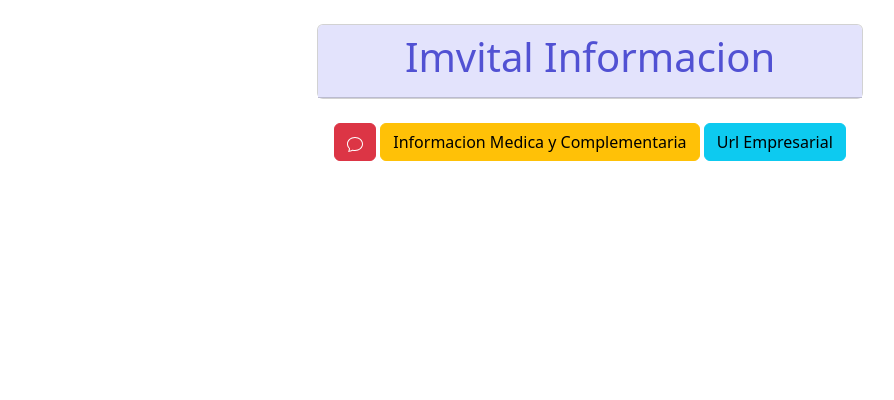
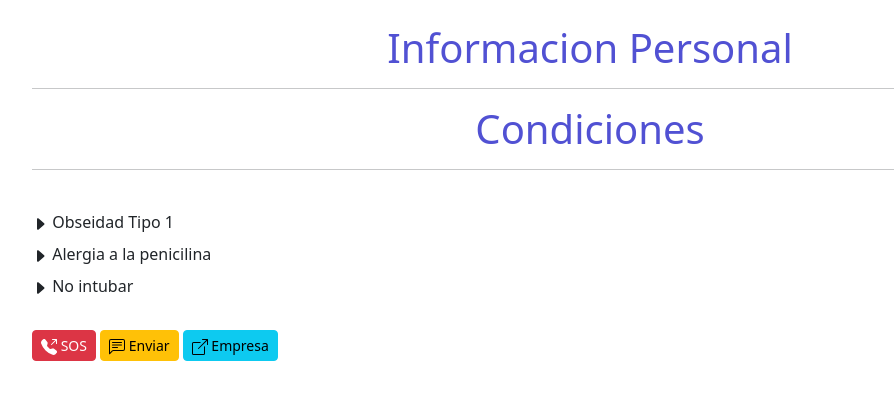
Before and after one commit to CamiloRDs/imvital, a Flask app: page /administrador in a window 1280 px wide. Shown: the part 56-456 px from the top of the page, without its empty margins (50-944 px from the left). Run offline with Flask 2, Linux system fonts and the light colour scheme; data that the repository does not hold is empty.

Commit message:
Segundo Commit

```diff
--- a/app.py
+++ b/app.py
@@ -25,9 +25,23 @@ def inicio():
 def nosotros():
     return render_template('plantilla/nosotros.html')
 
+@app.route('/contacto')
+def contacto():
+    return render_template('plantilla/contacto.html')
+
 @app.route('/login')
 def admin_login():
-    return render_template('administrador/login.html')
+    return render_template('plantilla/login.html')
+
+@app.route('/login', methods=['POST'])
+def admin_login_post():
+
+     _usuario=request.form['txtusuario']
+     _password=request.form['txtcontraseña']
+
+     print(_usuario)
+     print(_password)
+     return render_template("administrador/index_admin.html")
 
 #-------------------------------------------------------#
 #----------------administrador--------------------------#
@@ -46,7 +60,10 @@ def admin_index():
     informacion=Cursor.fetchall()
     conexion.commit()
 
+
+
     print(informacion)
+
 
     return render_template('administrador/index_admin.html', index_admin=informacion)
 
--- a/template/administrador/cabecera.html
+++ b/template/administrador/cabecera.html
@@ -20,6 +20,6 @@
 
             <a class="nav-item nav-link" href="/administrador">Inicio</a>
             <a class="nav-item nav-link" href="/administrador/informacion">Actualizar Informacion</a>
-            <a class="nav-item nav-link" href="#">Salir</a>
+            <a class="nav-item nav-link" href="/">Salir</a>
         </div>
     </nav>
--- a/template/administrador/index_admin.html
+++ b/template/administrador/index_admin.html
@@ -1,25 +1,15 @@
 {% include 'administrador/cabecera.html' %}
 <br>
-
 <div class="container">
-
-    <div class="row">
-      <div class="col-3"></div>
-        <div class="col-6">
-          <div class="card">
-            <center>
-              <div class="card-header" style="background-color: rgb(227, 227, 252) ;"><h1 style="color: rgb(81, 81, 211);">Imvital Informacion</h1></div>
-
-
+  <div class="row-2">
+      <div class="col">
+          <center><div class="card-header"><h1 style="color: rgb(81, 81, 211);">Informacion Personal</h1></div></center>
+          <hr>
           <div class="row align-items-start">
-                <div class="col-2"></div>
-                  <div class="col-8">
-                    {% for informacion in index_admin %}
-                   <br>
-                   <img src="/imgs/{{informacion[9]}}"  class="rounded" width="200" height="200" alt="">
-                   <hr>
-                    <h4>
-                      <label for="valnombre" class="form-label" style="color: rgb(8, 69, 236) ;"><strong>
+              <div class="col">
+                      {% for informacion in index_admin%}
+                  <h6>
+                      <label for="valnombre" class="form-label" style="color: rgb(13, 27, 233) ;"><strong>
                           <svg xmlns="http://www.w3.org/2000/svg" width="16" height="16" fill="currentColor" class="bi bi-person-check-fill" viewBox="0 0 16 16">
                             <path fill-rule="evenodd" d="M15.854 5.146a.5.5 0 0 1 0 .708l-3 3a.5.5 0 0 1-.708 0l-1.5-1.5a.5.5 0 0 1 .708-.708L12.5 7.793l2.646-2.647a.5.5 0 0 1 .708 0z"/>
                             <path d="M1 14s-1 0-1-1 1-4 6-4 6 3 6 4-1 1-1 1H1zm5-6a3 3 0 1 0 0-6 3 3 0 0 0 0 6z"/>
@@ -28,17 +18,13 @@
                        </label>
                           <label for="txtnombretercero" class="form-label" >{{informacion[3]}} {{informacion[4]}} </label>
                           <br>
-                        <label for="valnombre" class="form-label" style="color: rgb(13, 27, 233) ;"><strong>
-
-                        </strong>
-                       </label>
                           <label for="validentificacion" class="form-label" style="color: rgb(13, 27, 233) ;"><strong>
                             <svg xmlns="http://www.w3.org/2000/svg" width="16" height="16" fill="currentColor" class="bi bi-card-heading" viewBox="0 0 16 16">
                               <path d="M14.5 3a.5.5 0 0 1 .5.5v9a.5.5 0 0 1-.5.5h-13a.5.5 0 0 1-.5-.5v-9a.5.5 0 0 1 .5-.5h13zm-13-1A1.5 1.5 0 0 0 0 3.5v9A1.5 1.5 0 0 0 1.5 14h13a1.5 1.5 0 0 0 1.5-1.5v-9A1.5 1.5 0 0 0 14.5 2h-13z"/>
                               <path d="M3 8.5a.5.5 0 0 1 .5-.5h9a.5.5 0 0 1 0 1h-9a.5.5 0 0 1-.5-.5zm0 2a.5.5 0 0 1 .5-.5h6a.5.5 0 0 1 0 1h-6a.5.5 0 0 1-.5-.5zm0-5a.5.5 0 0 1 .5-.5h9a.5.5 0 0 1 .5.5v1a.5.5 0 0 1-.5.5h-9a.5.5 0 0 1-.5-.5v-1z"/>
                             </svg>
                           </strong></label>
-                        <label for="txttipodocumento">1065001028</label>
+                          <label for="txttipodocumento">{{informacion[2]}}</label>
                           <br>
                           <label for="valtiposangre" class="form-label" style="color:red;"><strong>
                             <svg xmlns="http://www.w3.org/2000/svg" width="16" height="16" fill="currentColor" class="bi bi-droplet-fill" viewBox="0 0 16 16">
@@ -47,47 +33,88 @@
                           </strong> </label>
                           <label for="va">O+</label>
                           <br>
+                          <label for="valfechanacimiento" class="form-label" style="color: rgb(13, 27, 233) "><strong>
+                              <svg xmlns="http://www.w3.org/2000/svg" width="16" height="16" fill="currentColor" class="bi bi-calendar-event-fill" viewBox="0 0 16 16">
+                                  <path d="M4 .5a.5.5 0 0 0-1 0V1H2a2 2 0 0 0-2 2v1h16V3a2 2 0 0 0-2-2h-1V.5a.5.5 0 0 0-1 0V1H4V.5zM16 14V5H0v9a2 2 0 0 0 2 2h12a2 2 0 0 0 2-2zm-3.5-7h1a.5.5 0 0 1 .5.5v1a.5.5 0 0 1-.5.5h-1a.5.5 0 0 1-.5-.5v-1a.5.5 0 0 1 .5-.5z"/>
+                                </svg>
+                            </strong></label>
+                            <label for="labfechanacimiento">{{informacion[10]}}</label>
+                            <br>
                           <label for="valnombre" class="form-label" style="color: green;"><strong>
                             <svg xmlns="http://www.w3.org/2000/svg" width="16" height="16" fill="currentColor" class="bi bi-telephone-inbound-fill" viewBox="0 0 16 16">
                               <path fill-rule="evenodd" d="M1.885.511a1.745 1.745 0 0 1 2.61.163L6.29 2.98c.329.423.445.974.315 1.494l-.547 2.19a.678.678 0 0 0 .178.643l2.457 2.457a.678.678 0 0 0 .644.178l2.189-.547a1.745 1.745 0 0 1 1.494.315l2.306 1.794c.829.645.905 1.87.163 2.611l-1.034 1.034c-.74.74-1.846 1.065-2.877.702a18.634 18.634 0 0 1-7.01-4.42 18.634 18.634 0 0 1-4.42-7.009c-.362-1.03-.037-2.137.703-2.877L1.885.511zM15.854.146a.5.5 0 0 1 0 .708L11.707 5H14.5a.5.5 0 0 1 0 1h-4a.5.5 0 0 1-.5-.5v-4a.5.5 0 0 1 1 0v2.793L15.146.146a.5.5 0 0 1 .708 0z"/>
                             </svg>
                           </strong></label>
-                        <label for="valtelefono">3023896158</label>
+                          <label for="valtelefono">{{informacion[5]}}</label>
                           <br>
-                        <label for="valdireccion" class="form-label" style="color:orangered;"><strong>
-                          <svg xmlns="http://www.w3.org/2000/svg" width="16" height="16" fill="currentColor" class="bi bi-geo-alt-fill" viewBox="0 0 16 16">
-                            <path d="M8 16s6-5.686 6-10A6 6 0 0 0 2 6c0 4.314 6 10 6 10zm0-7a3 3 0 1 1 0-6 3 3 0 0 1 0 6z"/>
+                          <label for="valnombre" class="form-label" style="color: rgb(13, 27, 233) "><strong>
+                              <svg xmlns="http://www.w3.org/2000/svg" width="16" height="16" fill="currentColor" class="bi bi-file-diff-fill" viewBox="0 0 16 16">
+                                  <path d="M12 0H4a2 2 0 0 0-2 2v12a2 2 0 0 0 2 2h8a2 2 0 0 0 2-2V2a2 2 0 0 0-2-2zM8.5 4.5V6H10a.5.5 0 0 1 0 1H8.5v1.5a.5.5 0 0 1-1 0V7H6a.5.5 0 0 1 0-1h1.5V4.5a.5.5 0 0 1 1 0zM6 10h4a.5.5 0 0 1 0 1H6a.5.5 0 0 1 0-1z"/>
                                 </svg>
                             </strong></label>
-                        <label for="va">Moneteria</label>
+                            <label for="valtelefono">{{informacion[7]}}</label>
+                            <br>
                             <hr>
-                        <label for="va">Obesidad Tipo 1</label>
+                           {%endfor%}
+                          <div class="col m-auto">
+                              <center><div class="card-header"><h1 style="color: rgb(81, 81, 211);">Condiciones</h1></div></center>
+                              <hr>
                               <br>
-                        <label for="va">Penicilina</label>
-                        <br>
-                        <label for="va">No intubar</label>
-                        </h4>
-                        {%endfor%}
+
+                          <label for="icono" class="form-label">
+                              <svg xmlns="http://www.w3.org/2000/svg" width="16" height="16" fill="currentColor" class="bi bi-caret-right-fill" viewBox="0 0 16 16">
+                                  <path d="m12.14 8.753-5.482 4.796c-.646.566-1.658.106-1.658-.753V3.204a1 1 0 0 1 1.659-.753l5.48 4.796a1 1 0 0 1 0 1.506z"/>
+                              </svg>
+                                Obseidad Tipo 1
+                          </label>
+
+                          </div>
+                          <div class="col">
+                              <label for="icono" class="form-label">
+                                  <svg xmlns="http://www.w3.org/2000/svg" width="16" height="16" fill="currentColor" class="bi bi-caret-right-fill" viewBox="0 0 16 16">
+                                      <path d="m12.14 8.753-5.482 4.796c-.646.566-1.658.106-1.658-.753V3.204a1 1 0 0 1 1.659-.753l5.48 4.796a1 1 0 0 1 0 1.506z"/>
+                                  </svg>
+                                  Alergia a la penicilina
+                              </label>
+                          </div>
+                          <div class="col">
+                              <label for="icono" class="form-label">
+                                  <svg xmlns="http://www.w3.org/2000/svg" width="16" height="16" fill="currentColor" class="bi bi-caret-right-fill" viewBox="0 0 16 16">
+                                      <path d="m12.14 8.753-5.482 4.796c-.646.566-1.658.106-1.658-.753V3.204a1 1 0 0 1 1.659-.753l5.48 4.796a1 1 0 0 1 0 1.506z"/>
+                                  </svg>
+                                  No intubar
+                              </label>
+                          </div>
+                  </h6>
               </div>
           </div>
       </div>
-
   </div>
 </div>
+<br>
 <div class="container">
-
-    </div>
-    <br>
-            <div class="d-grid gap-2 d-md-flex justify-content-md-center">
+  <div class="d-grid gap-2 d-md-flex justify-content-md">
       <center>
-              <button type="button" class="btn btn-danger">
-                <svg xmlns="http://www.w3.org/2000/svg" width="16" height="16" fill="currentColor" class="bi bi-chat" viewBox="0 0 16 16">
-                  <path d="M2.678 11.894a1 1 0 0 1 .287.801 10.97 10.97 0 0 1-.398 2c1.395-.323 2.247-.697 2.634-.893a1 1 0 0 1 .71-.074A8.06 8.06 0 0 0 8 14c3.996 0 7-2.807 7-6 0-3.192-3.004-6-7-6S1 4.808 1 8c0 1.468.617 2.83 1.678 3.894zm-.493 3.905a21.682 21.682 0 0 1-.713.129c-.2.032-.352-.176-.273-.362a9.68 9.68 0 0 0 .244-.637l.003-.01c.248-.72.45-1.548.524-2.319C.743 11.37 0 9.76 0 8c0-3.866 3.582-7 8-7s8 3.134 8 7-3.582 7-8 7a9.06 9.06 0 0 1-2.347-.306c-.52.263-1.639.742-3.468 1.105z"/>
-                </svg></button>
-              <button type="button" class="btn btn-warning">Informacion Medica y Complementaria</button>
-              <button type="button" class="btn btn-info">Url Empresarial</button>
-            </div>
+          <button type="button" class="btn btn-danger btn-sm">
+              <svg xmlns="http://www.w3.org/2000/svg" width="16" height="16" fill="currentColor" class="bi bi-telephone-outbound-fill" viewBox="0 0 16 16">
+                  <path fill-rule="evenodd" d="M1.885.511a1.745 1.745 0 0 1 2.61.163L6.29 2.98c.329.423.445.974.315 1.494l-.547 2.19a.678.678 0 0 0 .178.643l2.457 2.457a.678.678 0 0 0 .644.178l2.189-.547a1.745 1.745 0 0 1 1.494.315l2.306 1.794c.829.645.905 1.87.163 2.611l-1.034 1.034c-.74.74-1.846 1.065-2.877.702a18.634 18.634 0 0 1-7.01-4.42 18.634 18.634 0 0 1-4.42-7.009c-.362-1.03-.037-2.137.703-2.877L1.885.511zM11 .5a.5.5 0 0 1 .5-.5h4a.5.5 0 0 1 .5.5v4a.5.5 0 0 1-1 0V1.707l-4.146 4.147a.5.5 0 0 1-.708-.708L14.293 1H11.5a.5.5 0 0 1-.5-.5z"/>
+                </svg>
+              SOS
+          </button>
+          <button type="button" class="btn btn-warning btn-sm">
+              <svg xmlns="http://www.w3.org/2000/svg" width="16" height="16" fill="currentColor" class="bi bi-chat-left-text" viewBox="0 0 16 16">
+                  <path d="M14 1a1 1 0 0 1 1 1v8a1 1 0 0 1-1 1H4.414A2 2 0 0 0 3 11.586l-2 2V2a1 1 0 0 1 1-1h12zM2 0a2 2 0 0 0-2 2v12.793a.5.5 0 0 0 .854.353l2.853-2.853A1 1 0 0 1 4.414 12H14a2 2 0 0 0 2-2V2a2 2 0 0 0-2-2H2z"/>
+                  <path d="M3 3.5a.5.5 0 0 1 .5-.5h9a.5.5 0 0 1 0 1h-9a.5.5 0 0 1-.5-.5zM3 6a.5.5 0 0 1 .5-.5h9a.5.5 0 0 1 0 1h-9A.5.5 0 0 1 3 6zm0 2.5a.5.5 0 0 1 .5-.5h5a.5.5 0 0 1 0 1h-5a.5.5 0 0 1-.5-.5z"/>
+                </svg>
+              Enviar
+          </button>
+          <button type="button" class="btn btn-info btn-sm">
+              <svg xmlns="http://www.w3.org/2000/svg" width="16" height="16" fill="currentColor" class="bi bi-box-arrow-up-right" viewBox="0 0 16 16">
+                  <path fill-rule="evenodd" d="M8.636 3.5a.5.5 0 0 0-.5-.5H1.5A1.5 1.5 0 0 0 0 4.5v10A1.5 1.5 0 0 0 1.5 16h10a1.5 1.5 0 0 0 1.5-1.5V7.864a.5.5 0 0 0-1 0V14.5a.5.5 0 0 1-.5.5h-10a.5.5 0 0 1-.5-.5v-10a.5.5 0 0 1 .5-.5h6.636a.5.5 0 0 0 .5-.5z"/>
+                  <path fill-rule="evenodd" d="M16 .5a.5.5 0 0 0-.5-.5h-5a.5.5 0 0 0 0 1h3.793L6.146 9.146a.5.5 0 1 0 .708.708L15 1.707V5.5a.5.5 0 0 0 1 0v-5z"/>
+                </svg>
+              Empresa
+          </button>
       </center>
   </div>
 </div>
-</div>
--- a/template/master/cabecera_master.html
+++ b/template/master/cabecera_master.html
@@ -21,7 +21,7 @@
             <a class="nav-item nav-link" href="/master/index_master">Inicio</a>
             <a class="nav-item nav-link" href="/master/admin_info">Actualizar Informacion</a>
             <a class="nav-item nav-link" href="/master/eps">Agregar Eps</a>
-            <a class="nav-item nav-link" href="/master/eps">Agregar Eps</a>
+            <a class="nav-item nav-link" href="/">Salir</a>
 
         </div>
     </nav>
--- /dev/null
+++ b/template/plantilla/contacto.html
@@ -0,0 +1,3 @@
+{% include 'plantilla/encabezado.html' %}
+Nosotros
+{% include 'plantilla/piedepagina.html' %}
--- a/template/plantilla/encabezado.html
+++ b/template/plantilla/encabezado.html
@@ -19,7 +19,7 @@
 
             <a class="nav-item nav-link " href="/">Inicio</a>
             <a class="nav-item nav-link" href="/nosotros">Nosotros</a>
-            <a class="nav-item nav-link" href="/nosotros">Contactanos</a>
+            <a class="nav-item nav-link" href="/contacto">Contactanos</a>
             <a class="nav-item nav-link" href="/login">Ingresar</a>
         </div>
     </nav>
```
Also changed, not shown: template/plantilla/index.html (+20 -6 lines), template/plantilla/login.html (renamed from template/administrador/login.html, +11 -22 lines). Lines whose indentation alone changed are shown as unchanged.
